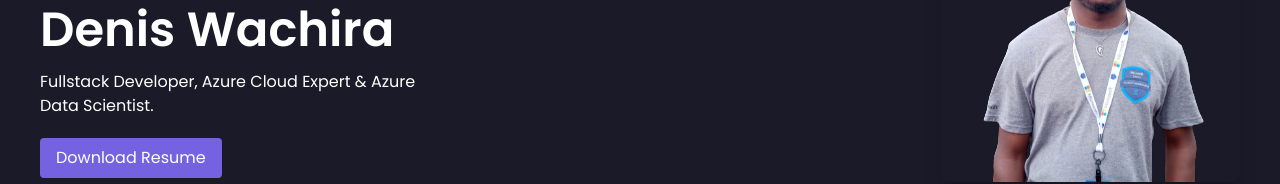
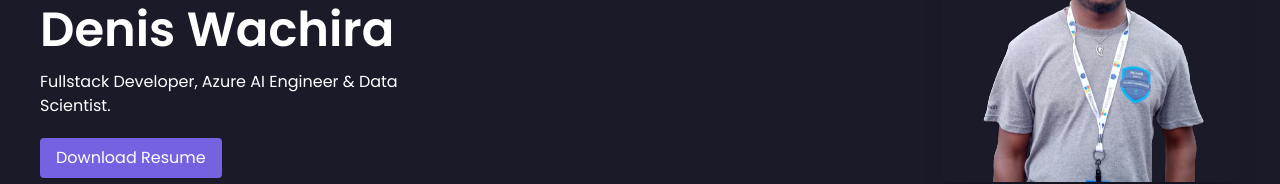
Before and after one commit to deniswachira/my-portifolio, a React (Vite) app: page / in a window 1280 px wide. Shown: the part 203-387 px from the top of the page. Built offline with nearby package versions, Linux system fonts and the light colour scheme.

Commit message:
Professions

```diff
--- a/src/components/Footer.jsx
+++ b/src/components/Footer.jsx
@@ -5,13 +5,14 @@ import twitter from '../assets/socials/twitter.png';
 import linkedin from '../assets/socials/linkedin.png';
 
 const Footer = () => {
+  let date = new Date();
   return (
     <>
       <div className="md:px-10 px-3 mt-15">
         <div className="text-white opacity-50 flex flex-col md:flex-row justify-between items-center my-5">
-          <p>@ Copyright 2023 | Denis Wachira</p>
+          <p>@ Copyright {date.getFullYear()} | Denis Wachira</p>
           <p className="hidden sm:block">Fullstack Developer</p>
-          <p className="hidden sm:block">Azure Cloud Expert</p>
+          <p className="hidden sm:block">Azure AI Engineer & Data Scientist</p>
           <p className="hidden sm:block">Designed by <a className="text-primary" href="https://www.linkedin.com/in/denis-wachira/" target="_blank" rel="noreferrer">
             @deniswachira
           </a></p>
--- a/src/components/Home.jsx
+++ b/src/components/Home.jsx
@@ -10,7 +10,7 @@ const Home = () => {
                 <div className='text-white'>
                     <h6 className='text-3xl mt-12'>Hello, I'm</h6>
                     <h1 className='font-semibold md:text-5xl my-4 text-3xl'>Denis Wachira</h1>
-                    <p className='md:w-96'>Fullstack Developer, Azure Cloud Expert & Azure Data Scientist.</p>
+                    <p className='md:w-96'>Fullstack Developer, Azure AI Engineer & Data Scientist.</p>
                     <div className='mt-5 '>
                         <button className='btn transition-all duration-500 shadow-sm  bg-primary py-2 px-4 rounded text-white hover:bg-white hover:text-primary'><a href="https://1drv.ms/b/s!Ats52FTl3salgrpXWvycpwi-cirQSg?e=0Q1iEp">Download Resume</a> </button>
                     </div>
```
